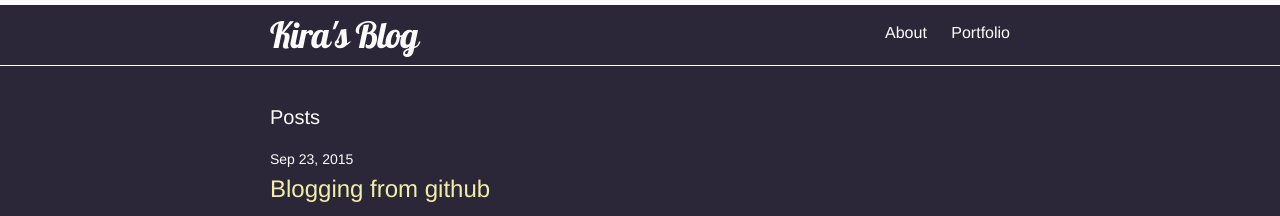
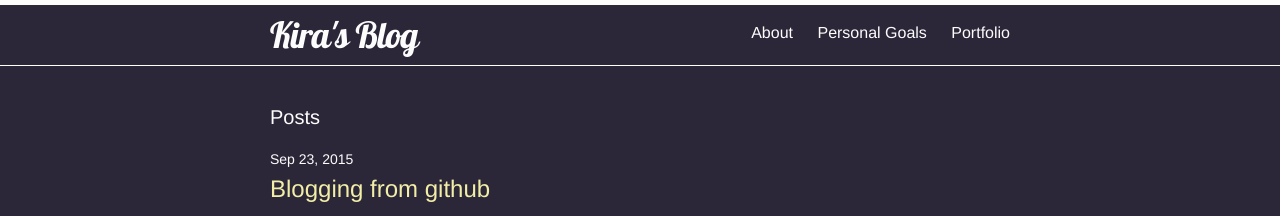
Before and after one commit to kirakirakira/blog, a Jekyll site: the page built from index.html, in a window 1280 px wide. Shown: the top 216 px of the page. Built offline with Jekyll 4.4.1, drawn with Linux system fonts in a browser that asks for light colours; Markdown is read by kramdown in place of the engine named in the settings.

Commit message:
Update personal-goals.md
Add Jekyll header

```diff
--- a/personal-goals.md
+++ b/personal-goals.md
@@ -1,3 +1,9 @@
+---
+layout: page
+title: Personal Goals
+permalink: /personal_goals/
+---
+
 Personal Goals
 ==============
 
```
